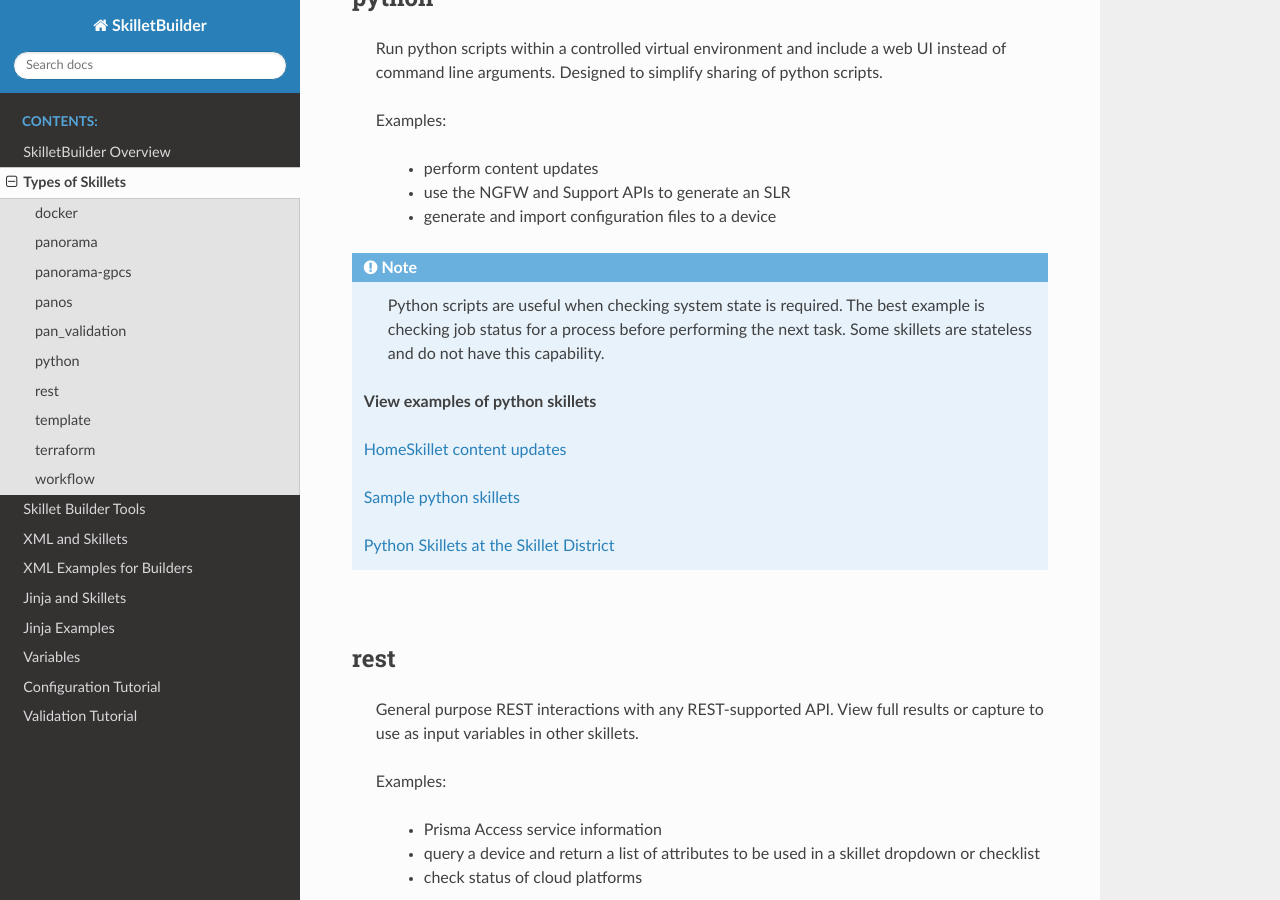
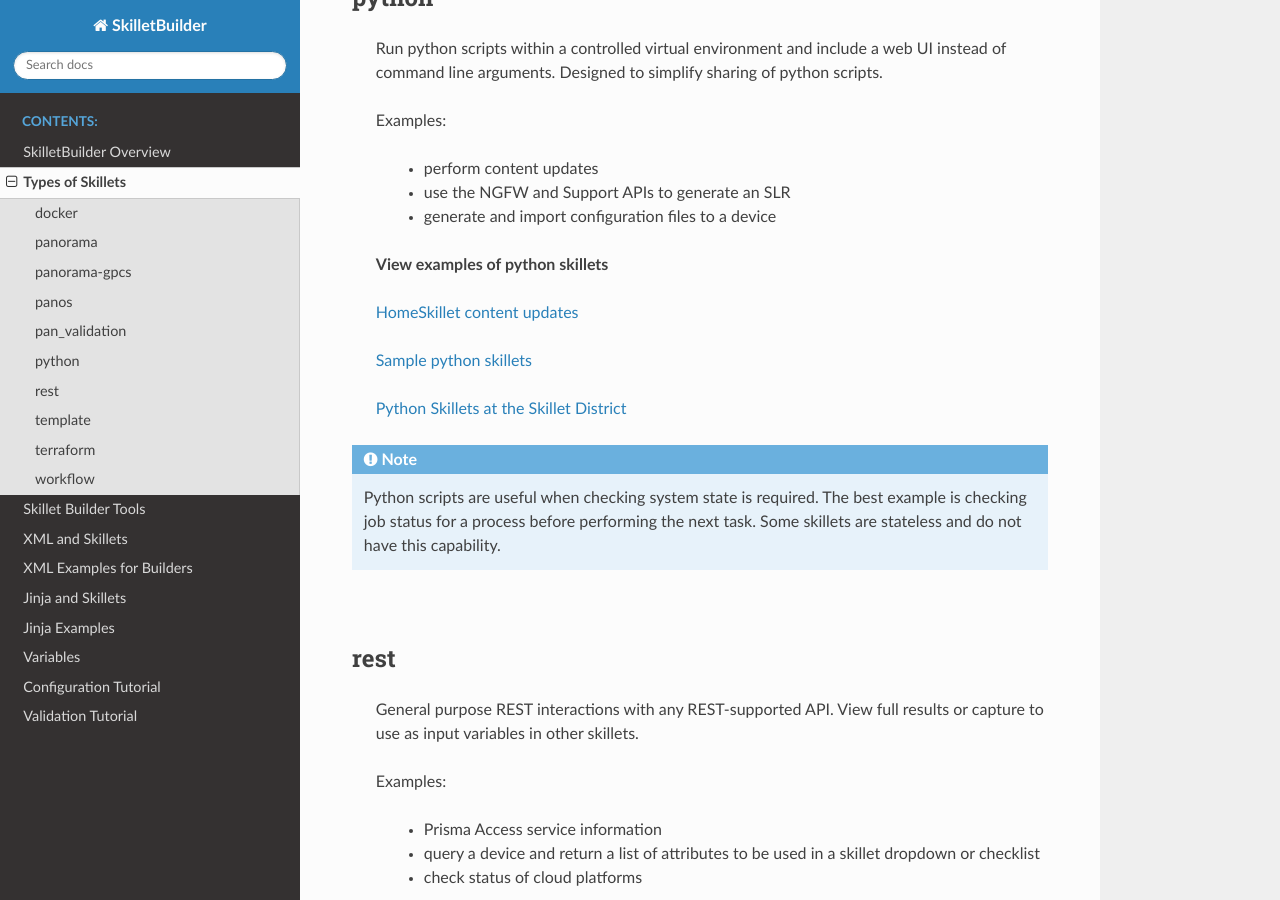
Before and after one commit to PaloAltoNetworks/SkilletBuilder, a Sphinx documentation site: the page built from docs/skillet_types.rst, in a window 1280 px wide and 900 px high, scrolled down 3061 px. Built offline with Sphinx 7.4.7 and the Read the Docs theme 2.0.0, drawn with Linux system fonts in a browser that asks for light colours; part of the change alters nothing that is shown; some of the changed text lies outside the part shown.

```diff
--- a/docs/skillet_types.rst
+++ b/docs/skillet_types.rst
@@ -52,6 +52,18 @@ panorama
     * operational commands to generate certificates or perform 'load config partial'
     * configuration commands for move, edit, and delete
 
+**View examples of panorama skillets**
+
+
+  `IronSkillet v9.1 Panorama`_
+
+  .. _IronSkillet v9.1 Panorama: https://github.com/PaloAltoNetworks/iron-skillet/tree/panos_v9.0/templates/panos/snippets
+
+  `Panorama Skillets at the Skillet District`_
+
+  .. _Panorama Skillets at the Skillet District: https://live.paloaltonetworks.com/t5/Community-Skillets/tkb-p/Community_Skillets_Articles/label-name/panorama
+
+
 .. NOTE::
     The panos and panorama types are functionally identical and used primarily to denote
     the platform target for the skillet
@@ -61,18 +73,6 @@ panorama
     handling of the commit models. The panorama type will only commit to Panorama while the
     panorama-gpcs type will also push the configuration to Prisma Access.
 
-
-  **View examples of panorama skillets**
-
-
-
-  `IronSkillet v9.1 Panorama`_
-
-  .. _IronSkillet v9.1 Panorama: https://github.com/PaloAltoNetworks/iron-skillet/tree/panos_v9.0/templates/panos/snippets
-
-  `Panorama Skillets at the Skillet District`_
-
-  .. _Panorama Skillets at the Skillet District: https://live.paloaltonetworks.com/t5/Community-Skillets/tkb-p/Community_Skillets_Articles/label-name/panorama
 
 |
 
@@ -166,10 +166,6 @@ python
     * use the NGFW and Support APIs to generate an SLR
     * generate and import configuration files to a device
 
-.. NOTE::
-    Python scripts are useful when checking system state is required.
-    The best example is checking job status for a process before performing
-    the next task. Some skillets are stateless and do not have this capability.
 
   **View examples of python skillets**
 
@@ -184,6 +180,13 @@ python
   `Python Skillets at the Skillet District`_
 
   .. _Python Skillets at the Skillet District: https://live.paloaltonetworks.com/t5/Community-Skillets/tkb-p/Community_Skillets_Articles/label-name/python
+
+
+.. NOTE::
+    Python scripts are useful when checking system state is required.
+    The best example is checking job status for a process before performing
+    the next task. Some skillets are stateless and do not have this capability.
+
 
 |
 
```
